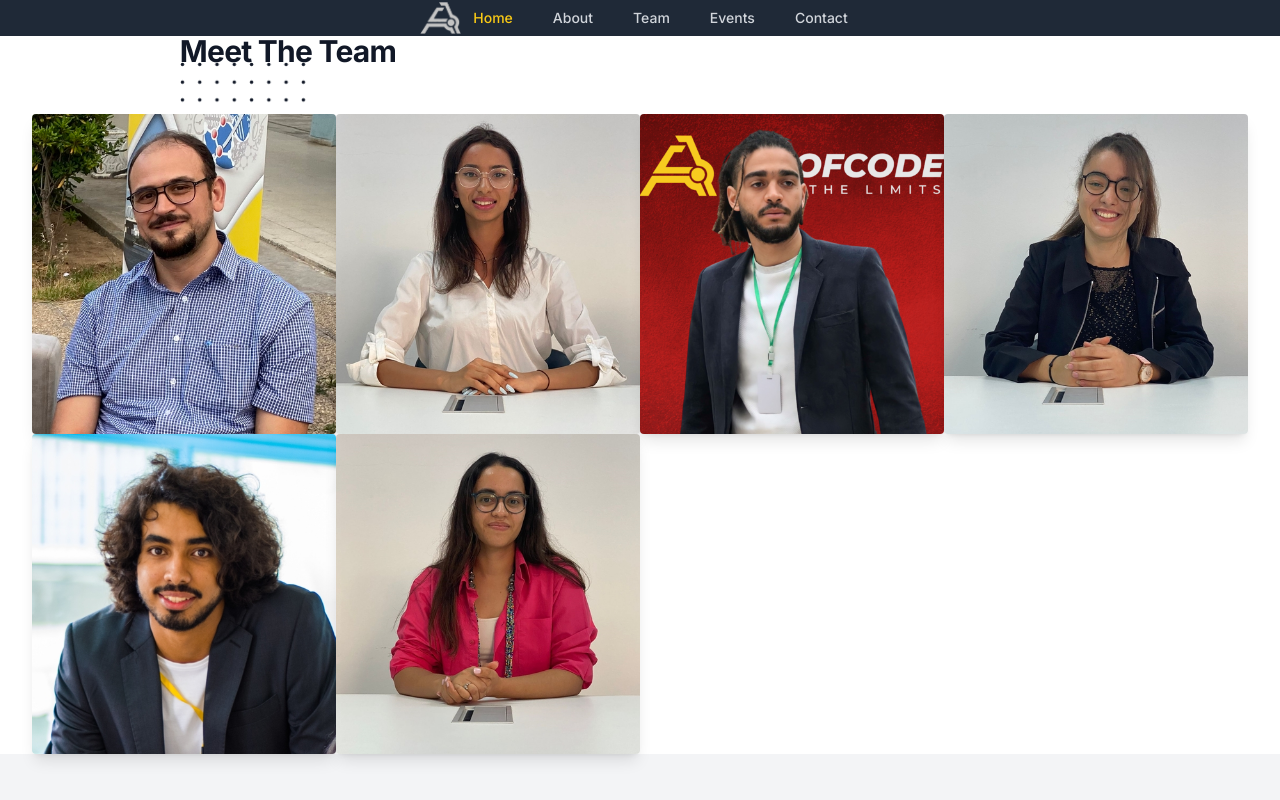
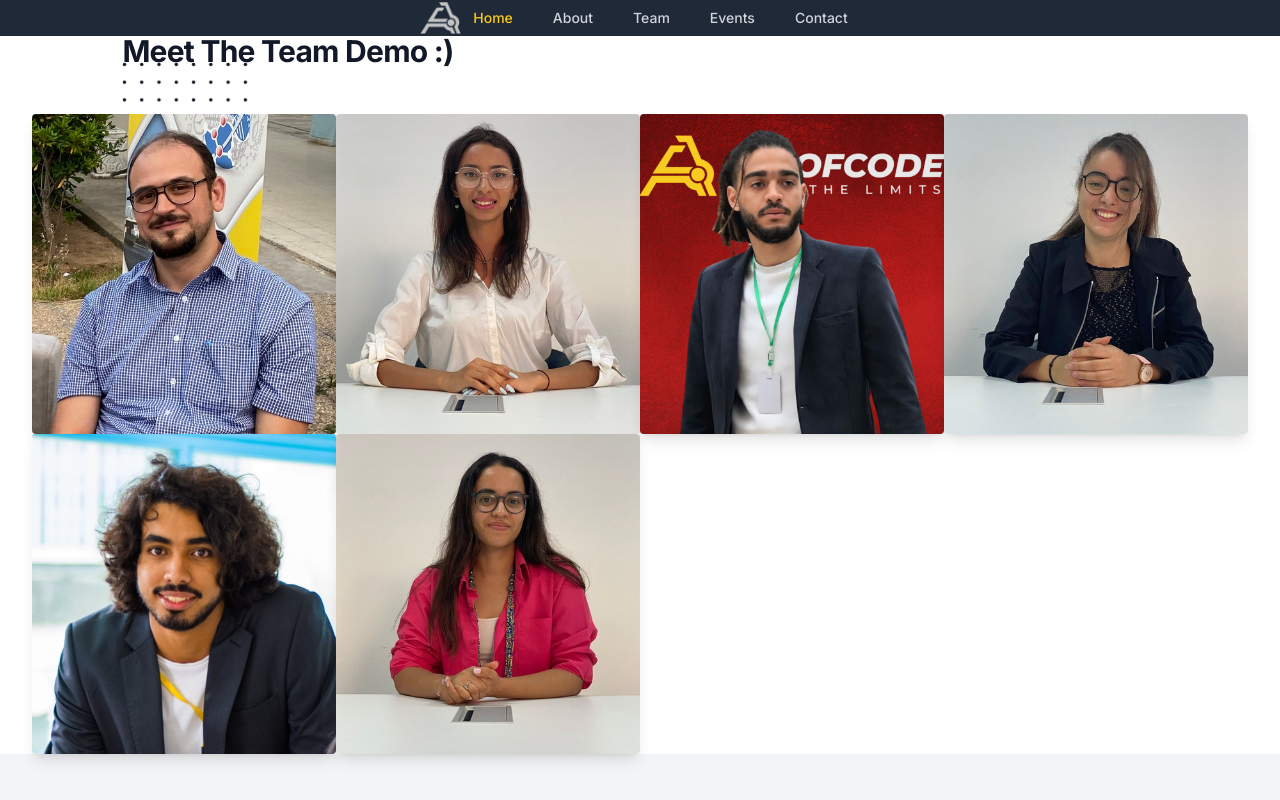
Before and after one commit to meddhiaka/AOC-clone-v2, a React (Vite) app: page /team in a window 1280 px wide. Shown: the top 800 px of the page. Built offline with nearby package versions, Linux system fonts and the light colour scheme.

Commit message:
Meet the Team demo inside test Team Comp

```diff
--- a/src/UI/Sub/TeamSubComp.jsx
+++ b/src/UI/Sub/TeamSubComp.jsx
@@ -34,7 +34,7 @@ export default function TeamSubComp() {
               />
             </svg>
           </span>
-          Meet The Team
+          Meet The Team Demo :)
         </h2>
       </div>
       <div className='grid gap-10 sm:grid-cols-2 lg:grid-cols-4'>
```
